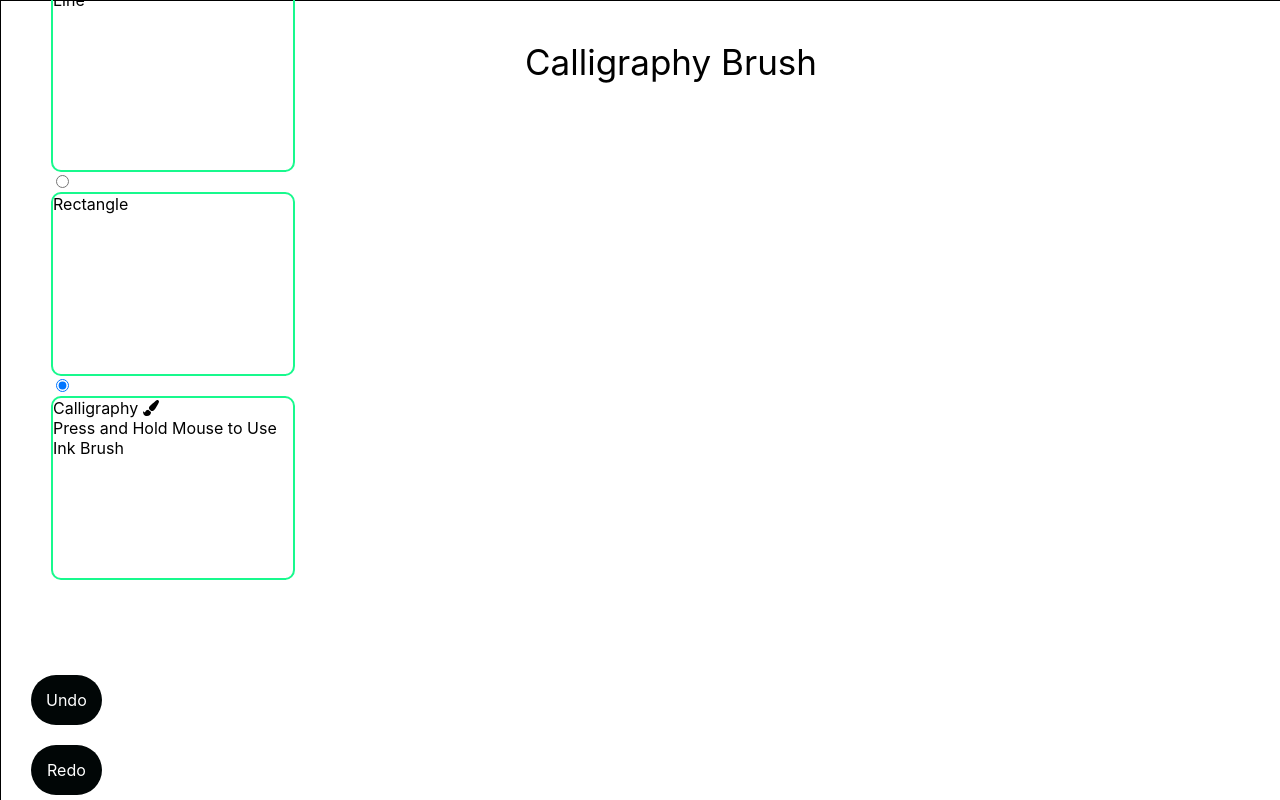
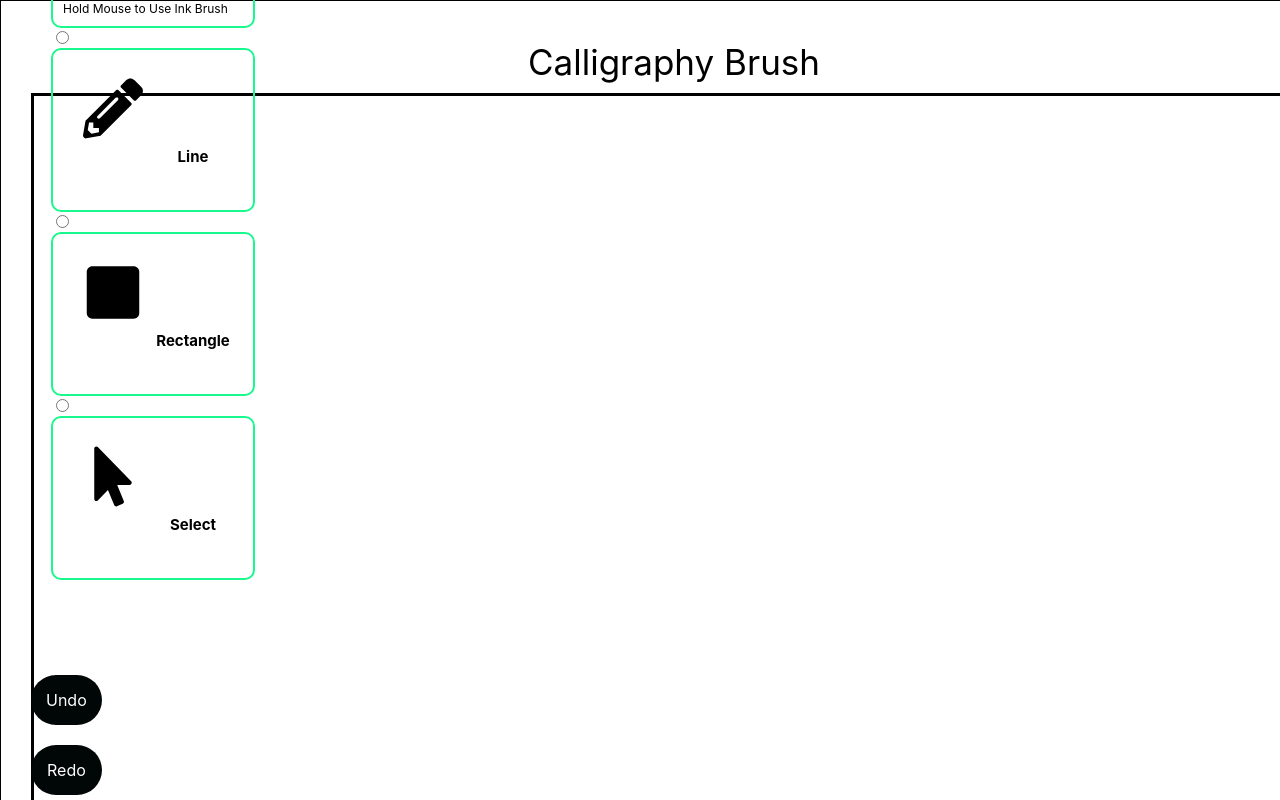
Before and after one commit to alison2686/calligraphy-brush, a React (Create React App) app: page /paint in a window 1280 px wide. Built offline with nearby package versions, Linux system fonts and the light colour scheme.

Commit message:
style paint tools

```diff
--- a/src/components/Bio/Bio.jsx
+++ b/src/components/Bio/Bio.jsx
@@ -74,13 +74,11 @@ export const BioH1 = styled.h1`
 export const BioH2 = styled.h2`
     font-size: 1rem;
     margin-bottom: 10px;
-    /* text-transform: uppercase; */
 `
 
 export const BioH3 = styled.h2`
     font-size: 0.8rem;
     margin-bottom: 10px;
-    /* text-transform: uppercase; */
 `
 
 export const BioP = styled.p`
--- a/src/components/Paint/PaintElements.jsx
+++ b/src/components/Paint/PaintElements.jsx
@@ -5,6 +5,10 @@ export const PaintContainer = styled.div`
     position: fixed;
     padding: 30px;
     border: 1px solid black;
+`;
+
+export const PaintCanvasWrapper = styled.div`
+    border: 3px solid black;
 `;
 
 export const PaintToolWrapper = styled.div`
@@ -31,17 +35,42 @@ export const PaintH2 = styled.div`
     padding: 10px;
 `;
 
+export const PaintP = styled.div`
+    font-size: 12px;
+    padding: 10px;
+    position: absolute;
+    bottom: 0;
+    left: 0;
+`;
+
 export const PaintToolInput = styled.div`
     --webkit-appearance: none;
 `;
 
 export const PaintToolLabel = styled.div`
-    height: 180px;
-    width: 240px;
+    height: 160px;
+    width: 200px;
     border: 2px solid #18f98d;
     position: relative;
     margin: auto;
     border-radius: 10px;
+`;
+
+export const PaintSpan = styled.div`
+    font-size: 15px;
+    font-weight: 700;
+    position: absolute;
+    top: 70%;
+    left: 70%;
+    transform: translate(-50%, -80%);
+`
+
+export const PaintIcon = styled.div`
+    font-size: 60px;
+    position: absolute;
+    top: 50%;
+    left: 30%;
+    transform: translate(-50%, -80%);
 `;
 
 export const PaintBtnWrapper = styled.div`
--- a/src/components/Paint/paint.js
+++ b/src/components/Paint/paint.js
@@ -5,16 +5,20 @@ import rough from 'roughjs/bundled/rough.esm'
 import getStroke from 'perfect-freehand'
 import {
   PaintBtnWrapper,
+  PaintCanvasWrapper,
   PaintContainer,
   PaintToolWrapper,
   PaintTools,
   PaintH1,
   PaintH2,
+  PaintP,
   PaintToolInput,
   PaintToolLabel,
+  PaintSpan,
+  PaintIcon,
   UndoRedoBtn
 } from './PaintElements'
-import { faPaintBrush } from "@fortawesome/free-solid-svg-icons";
+import { faPaintBrush, faSquare, faMousePointer, faPencilAlt } from "@fortawesome/free-solid-svg-icons";
 import { FontAwesomeIcon } from "@fortawesome/react-fontawesome";
 
 
@@ -69,7 +73,7 @@ const positionWithinElement = (x, y, element) => {
         const betweenAnyPoint = element.points.some((point, index) => {
           const nextPoint = element.points[index + 1]
           if (!nextPoint) return false
-          return onLine(point.x, point.y, nextPoint.x, nextPoint.y, x, y, 5) != null
+          return onLine(point.x, point.y, nextPoint.x, nextPoint.y, x, y, 25) != null
         })
         return betweenAnyPoint ? 'inside' : null
       case 'text':
@@ -366,6 +370,7 @@ function Paint() {
     return (
         <PaintContainer id='paint-container'>
             <PaintH1>Calligraphy Brush</PaintH1>
+          <PaintCanvasWrapper>
             <canvas
                 id='canvas'
                 // style={{ backgroundColor: 'blue'}}
@@ -375,19 +380,30 @@ function Paint() {
                 onMouseMove={handleMouseMove}
                 onMouseUp={handleMouseUp}
             />
+            </PaintCanvasWrapper>
             <PaintToolWrapper>
               <PaintTools>
                 <PaintH2>Paint Tools</PaintH2>
                   <PaintToolInput>
                   <input
                       type='radio'
-                    id='selection'
-                    checked={tool === 'selection'}
-                    onChange={() => setTool('selection')}
+                      id='pencil'
+                      checked={tool === 'pencil'}
+                      onChange={() => setTool('pencil')}
                   />
                   </PaintToolInput>
                     <PaintToolLabel>
-                <label htmlFor='selection'>Select</label>
+                    <label htmlFor='pencil'>
+                      <PaintIcon>
+                        <FontAwesomeIcon icon={faPaintBrush} />
+                      </PaintIcon>
+                    </label>
+                    <PaintSpan>
+                      Calligraphy Tool
+                    </PaintSpan>
+                    <PaintP>
+                      Hold Mouse to Use Ink Brush
+                    </PaintP>
                     </PaintToolLabel>
                   <PaintToolInput>
                   <input
@@ -398,7 +414,14 @@ function Paint() {
                   />
                   </PaintToolInput>
                   <PaintToolLabel>
-                <label htmlFor='line'>Line</label>
+                  <label htmlFor='line'>
+                  <PaintIcon>
+                      <FontAwesomeIcon icon={faPencilAlt} />
+                    </PaintIcon>
+                  </label>
+                    <PaintSpan>
+                        Line
+                      </PaintSpan>
                   </PaintToolLabel>
                   <PaintToolInput>
                   <input
@@ -409,18 +432,32 @@ function Paint() {
                   />
                   </PaintToolInput>
                   <PaintToolLabel>
-                <label htmlFor='rectangle'>Rectangle</label>
+                  <label htmlFor='rectangle'>
+                  <PaintIcon>
+                      <FontAwesomeIcon icon={faSquare} />
+                    </PaintIcon>
+                  </label>
+                      <PaintSpan>
+                        Rectangle
+                      </PaintSpan>
                   </PaintToolLabel>
                   <PaintToolInput>
                   <input
                       type='radio'
-                    id='pencil'
-                    checked={tool === 'pencil'}
-                    onChange={() => setTool('pencil')}
+                      id='selection'
+                      checked={tool === 'selection'}
+                      onChange={() => setTool('selection')}
                   />
                   </PaintToolInput>
                   <PaintToolLabel>
-                <label htmlFor='pencil'>Calligraphy <FontAwesomeIcon icon={faPaintBrush} /> <br /> Press and Hold Mouse to Use Ink Brush </label>
+                  <label htmlFor='selection'>
+                  <PaintIcon>
+                      <FontAwesomeIcon icon={faMousePointer} />
+                    </PaintIcon>
+                  </label>
+                    <PaintSpan>
+                      Select
+                    </PaintSpan>
                   </PaintToolLabel>
                 </PaintTools>
               </PaintToolWrapper>
```
Lines whose indentation alone changed are shown as unchanged.
